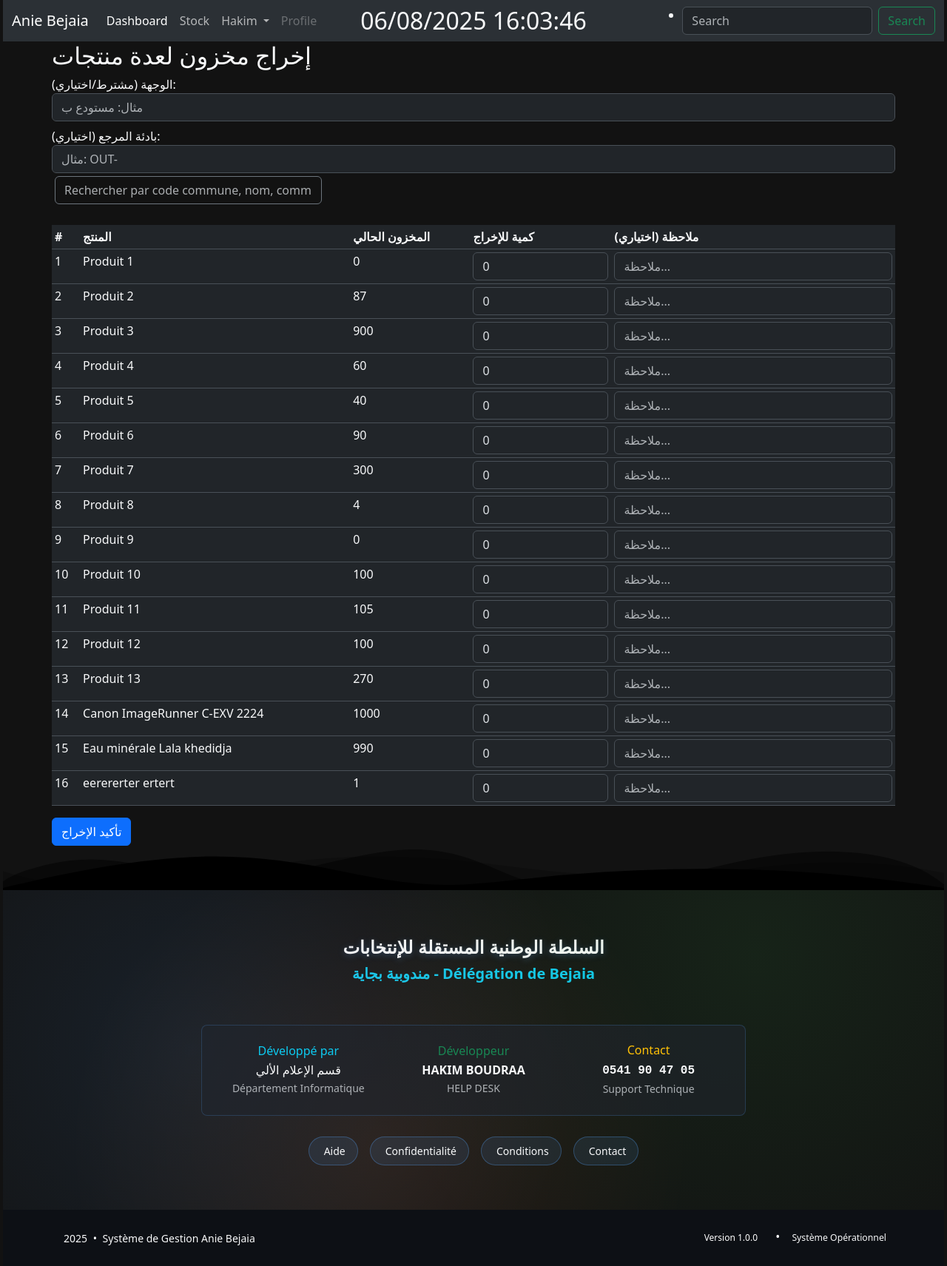
After one commit to hboudraa/Invontary-master-user, a Django app: page /batch-sortie/ in a window 1280 px wide. The commit adds this page. Shown: the whole page at 74% size. Run offline with Django 5.2, Linux system fonts and the light colour scheme; a user stored in the database is signed in; data comes from the database, SQL or seed files in the repository; both versions use the stored data as it was after the commit.

Commit message:
More Options

```diff
--- a/INVENTORY/StockApp/forms.py
+++ b/INVENTORY/StockApp/forms.py
@@ -6,7 +6,6 @@ class ProductForm(forms.ModelForm):
     class Meta:
         model = Product
         fields = ['name', 'description', 'category', 'quantity', 'price', 'expiration_date']  # Define the fields you want in the form
-        fields = ['name', 'description', 'category', 'quantity', 'price']  # Define the fields you want in the form
 
     def __init__(self, *args, **kwargs):
         super(ProductForm, self).__init__(*args, **kwargs)
--- /dev/null
+++ b/INVENTORY/StockApp/templates/batch_sortie.html
@@ -0,0 +1,69 @@
+{% extends 'base.html' %}
+{% block content %}
+<h2>إخراج مخزون لعدة منتجات</h2>
+<form method="post">
+  {% csrf_token %}
+
+  <div>
+    <label for="destination">الوجهة (مشترط/اختياري):</label>
+    <input type="text" id="destination" name="destination" class="form-control" placeholder="مثال: مستودع ب">
+  </div>
+  <div class="mt-2">
+    <label for="number_prefix">بادئة المرجع (اختياري):</label>
+    <input type="text" id="number_prefix" name="number_prefix" class="form-control" placeholder="مثال: OUT-">
+  </div>
+<!-- Search and Filter Section -->
+    <div class="glass-card hover-lift p-1 mb-4">
+        <div class="row align-items-center">
+            <div class="col-md-4">
+                    <input type="text" id="searchInput" class="form-control bg-transparent border-secondary text-light"
+                           placeholder="Rechercher par code commune, nom, commune..."
+                           >
+            </div>
+        </div>
+    </div>
+  <table class="table table-sm mt-3" id="multySort">
+    <thead>
+      <tr>
+        <th>#</th>
+        <th>المنتج</th>
+        <th>المخزون الحالي</th>
+        <th>كمية للإخراج</th>
+        <th>ملاحظة (اختياري)</th>
+      </tr>
+    </thead>
+    <tbody>
+      {% for product in products %}
+      <tr>
+        <td>{{ product.id }}</td>
+        <td>{{ product.name }}</td>
+        <td>{{ product.quantity }}</td>
+        <td>
+          <input type="number" min="0" max="{{ product.quantity }}" class="form-control" name="qty_{{ product.id }}" value="0" />
+        </td>
+        <td>
+          <input type="text" class="form-control" name="obs_{{ product.id }}" placeholder="ملاحظة..." />
+        </td>
+      </tr>
+      {% endfor %}
+    </tbody>
+  </table>
+
+  <button type="submit" class="btn btn-primary">تأكيد الإخراج</button>
+</form>
+
+<script>
+// Search functionality
+    const searchInput = document.getElementById('searchInput');
+    searchInput.addEventListener('input', function() {
+        const filter = this.value.toLowerCase();
+        const rows = document.querySelectorAll('#multySort tbody tr');
+
+        rows.forEach(function(row) {
+            const text = row.textContent.toLowerCase();
+            row.style.display = text.includes(filter) ? '' : 'none';
+        });
+    });
+
+</script>
+{% endblock %}
--- a/INVENTORY/StockApp/templates/list_products.html
+++ b/INVENTORY/StockApp/templates/list_products.html
@@ -150,6 +150,8 @@
 <div class="d-grid gap-2 d-md-flex justify-content-md-end">
   <a href="{% url 'product:export_products_to_excel' %}" class="btn btn-primary">Export to Excel</a>
   <a href="{% url 'product:add-product' %}" class="btn btn-primary">Ajouter un Produit</a>
+  <a href="{% url 'product:batch_sortie' %}" class="btn btn-warning">Sortie plusieurs produits</a>
+
 </div>
 <script>
   // Search functionality
--- a/INVENTORY/StockApp/urls.py
+++ b/INVENTORY/StockApp/urls.py
@@ -13,6 +13,17 @@ urlpatterns = [
 
     path('AddStockSortie/<int:id>/', views.add_sortie, name='AddStockSortie'),
     path('fiche-stock-sort/<int:pk>', views.fiche_stock_sortie, name='fiche_stock_sort'),
+    path('batch-sortie/', views.batch_sortie, name='batch_sortie'),
+    path('batch-pdf/', views.batch_pdf_arabic, name='batch_pdf'),
+
+
+
+    path('bon_livraison_arabic/<int:fiche_id>/', views.bon_livraison_arabic, name='bon_livraison_arabic'),
+    path('bon_livraison/<int:fiche_id>/', views.bon_livraison_arabic, name='bon_livraison'),
+
+    # Option 2: Without parameter (gets latest or from query string)
+
+    # Simple version
 
     path('demander/<int:id>/', views.demand, name='demander'),
     path('demand/<int:demand_id>/<str:status>/', views.update_demand_status, name='update_demand_status'),
--- a/INVENTORY/StockApp/views.py
+++ b/INVENTORY/StockApp/views.py
@@ -1,3 +1,5 @@
+import os
+from django.conf import settings
 import openpyxl
 from django.contrib.auth.decorators import login_required
 from django.core.paginator import Paginator
@@ -8,8 +10,20 @@ from django.contrib import messages
 from .forms import ProductForm, EnterForm, DemandClassForm, SortieForm
 from .models import *
 from django.contrib.admin.views.decorators import staff_member_required
+from django.db import transaction
+from django.urls import reverse
 
-
+import arabic_reshaper
+from bidi.algorithm import get_display
+from reportlab.pdfgen import canvas
+from reportlab.lib.pagesizes import A4
+from reportlab.lib import colors
+from reportlab.lib.styles import getSampleStyleSheet, ParagraphStyle
+from reportlab.platypus import SimpleDocTemplate, Table, TableStyle, Paragraph, Spacer
+from reportlab.lib.units import inch
+from reportlab.pdfbase import pdfmetrics
+from reportlab.pdfbase.ttfonts import TTFont
+from io import BytesIO
 from django.utils import timezone
 from openpyxl.styles import Font, Alignment, PatternFill, Border, Side
 from openpyxl.utils import get_column_letter
@@ -105,6 +119,51 @@ def add_sortie(request, id):
         return render(request, 'add-stock-sortie.html', {'form_sortie':form_sortie})
     messages.error(request, "❌ You must be logged in to add a product.")
     return redirect('accounts:login')  # توجيه المستخدم إلى صفحة تسجيل الدخول
+
+
+
+@login_required
+def batch_sortie(request):
+    products = Product.objects.all().order_by('id')
+
+    if request.method == "POST":
+        destination = request.POST.get("destination", "").strip()
+        number_prefix = request.POST.get("number_prefix", "")
+        created_ids = []  # لتخزين IDs سجلات FicheStockSortie
+
+        with transaction.atomic():
+            for product in products:
+                qty_raw = request.POST.get(f"qty_{product.id}", "").strip()
+                if not qty_raw:
+                    continue
+                try:
+                    qty = int(qty_raw)
+                except ValueError:
+                    continue
+
+                if qty <= 0 or qty > product.quantity:
+                    continue
+
+                fiche = FicheStockSortie.objects.create(
+                    user=request.user,
+                    name_fiche=product,
+                    number=f"{number_prefix}-{product.id}",
+                    destination=destination or "غير محدد",
+                    quantity=qty,
+                    observation=request.POST.get(f"obs_{product.id}", "").strip()
+                )
+                created_ids.append(fiche.id)
+
+        if created_ids:
+            # نخزن IDs في الـ session
+            request.session['last_batch_ids'] = created_ids
+            return redirect(reverse('product:batch_pdf'))
+        else:
+            messages.info(request, "لم يتم إخراج أي منتج.")
+            return redirect('product:batch_sortie')
+
+    return render(request, 'batch_sortie.html', {'products': products})
+
 
 def fiche_stock_sortie(request, pk):
     item = get_object_or_404(Product, pk=pk)
@@ -587,3 +646,264 @@ def clean_html(text):
         return ""
     clean = re.compile('<.*?>')
     return re.sub(clean, '', text).strip()
+
+# ضع هنا مسار الخطوط في مشروعك
+
+ARABIC_FONT_PATH = os.path.join(settings.BASE_DIR, "static", "fonts", "NotoSansArabic-Regular.ttf")
+ARABIC_BOLD_FONT_PATH = os.path.join(settings.BASE_DIR, "static", "fonts", "NotoSansArabic-Bold.ttf")
+
+
+def process_arabic_text(text):
+    if not text:
+        return ""
+    reshaped = arabic_reshaper.reshape(str(text))
+    return get_display(reshaped)
+
+def register_arabic_fonts():
+    """
+    Register Arabic fonts for ReportLab. Adjust paths above.
+    Returns True if success, False otherwise.
+    """
+    try:
+        pdfmetrics.registerFont(TTFont('Arabic', ARABIC_FONT_PATH))
+        pdfmetrics.registerFont(TTFont('Arabic-Bold', ARABIC_BOLD_FONT_PATH))
+        return True
+    except Exception as e:
+        # طباعة لغايات الديباغ فقط
+        print("Arabic font registration failed:", e)
+        return False
+
+
+@login_required
+def batch_pdf_arabic(request):
+    """
+    Generate a single Arabic PDF summarizing a batch of FicheStockSortie records.
+    Expects list of fiche IDs in session under 'last_batch_ids' (as set by batch_sortie view).
+    """
+    from .models import FicheStockSortie  # local import to avoid circular issues
+
+    fiche_ids = request.session.get('last_batch_ids', [])
+    if not fiche_ids:
+        return HttpResponse(process_arabic_text("لا يوجد بيانات لاستخراجها."), status=400)
+
+    fiches = FicheStockSortie.objects.filter(id__in=fiche_ids).order_by('date')
+
+    has_arabic = register_arabic_fonts()
+
+    buffer = BytesIO()
+    doc = SimpleDocTemplate(buffer, pagesize=A4, rightMargin=36, leftMargin=36, topMargin=36, bottomMargin=36)
+    elements = []
+    styles = getSampleStyleSheet()
+
+    # Arabic styles (use registered font names if available)
+    if has_arabic:
+        title_style = ParagraphStyle('title', parent=styles['Heading1'], fontName='Arabic-Bold', fontSize=16, alignment=1)
+        normal_r = ParagraphStyle('normal_r', parent=styles['Normal'], fontName='Arabic', fontSize=11, alignment=2)  # right-aligned
+        header_r = ParagraphStyle('header_r', parent=styles['Normal'], fontName='Arabic-Bold', fontSize=12, alignment=2)
+    else:
+        title_style = ParagraphStyle('title', parent=styles['Heading1'], fontSize=16, alignment=1)
+        normal_r = ParagraphStyle('normal_r', parent=styles['Normal'], fontSize=11, alignment=2)
+        header_r = ParagraphStyle('header_r', parent=styles['Normal'], fontSize=12, alignment=2)
+
+    # Document header (Arabic organization lines)
+    elements.append(Paragraph(process_arabic_text("السّلطة الوطنية المستقلة للانتخابات"), title_style))
+    elements.append(Paragraph(process_arabic_text("المندوبية الولائية لولاية بجاية"), title_style))
+    elements.append(Spacer(1, 8))
+    elements.append(Paragraph(process_arabic_text("تقرير دفعة سندات إخراج المخزون"), header_r))
+    elements.append(Spacer(1, 12))
+
+    # Build table header (Arabic labels, keep content cells processed for RTL)
+    table_data = [
+        [
+            process_arabic_text('التاريخ'),
+            process_arabic_text('الوجهة'),
+            process_arabic_text('الكمية'),
+            process_arabic_text('اسم المنتج'),
+            process_arabic_text('الرقم')
+        ]
+    ]
+
+    # Fill rows: we'll prepare Arabic-processed strings for each cell where appropriate
+    for f in fiches:
+        date_str = f.date.strftime('%Y/%m/%d %H:%M')
+        # process Arabic text for product name and destination (if present)
+        prod_name = process_arabic_text(f.name_fiche.name)
+        dest = process_arabic_text(f.destination or "غير محدد")
+        num = process_arabic_text(f.number)
+        qty = str(f.quantity)
+        # For RTL table appearance, keep order of cells as in header but we will set alignment to RIGHT
+        table_data.append([date_str, dest, qty, prod_name, num])
+
+    # Build table with column widths (adjust as needed)
+    col_widths = [100, 140, 60, 150, 100]  # in points (approx)
+    table = Table(table_data, colWidths=col_widths, hAlign='RIGHT')
+
+    # Table style: header background, right alignment, fonts use Arabic if available
+    tbl_style = TableStyle([
+        ('BACKGROUND', (0, 0), (-1, 0), colors.HexColor('#0b5ed7')),
+        ('TEXTCOLOR', (0, 0), (-1, 0), colors.white),
+        ('ALIGN', (0, 0), (-1, -1), 'RIGHT'),
+        ('VALIGN', (0, 0), (-1, -1), 'MIDDLE'),
+        ('FONTNAME', (0, 0), (-1, 0), 'Arabic-Bold' if has_arabic else 'Helvetica-Bold'),
+        ('FONTNAME', (0, 1), (-1, -1), 'Arabic' if has_arabic else 'Helvetica'),
+        ('FONTSIZE', (0, 0), (-1, -1), 10),
+        ('GRID', (0,0), (-1,-1), 0.5, colors.grey),
+        ('ROWBACKGROUNDS', (0,1), (-1,-1), [colors.whitesmoke, colors.beige]),
+    ])
+    table.setStyle(tbl_style)
+    elements.append(table)
+    elements.append(Spacer(1, 12))
+
+    # Optionally, include per-fiche detailed block (observations) below
+    for f in fiches:
+        if f.observation:
+            clean_obs = re.sub('<.*?>', '', f.observation)
+            elements.append(Paragraph(process_arabic_text(f"ملاحظات حول السند {f.number}:"), header_r))
+            elements.append(Paragraph(process_arabic_text(clean_obs), normal_r))
+            elements.append(Spacer(1, 8))
+
+    # Footer / signature area
+    footer_table = Table([
+        [process_arabic_text('توقيع المسؤول:'), ''],
+        [process_arabic_text('التاريخ والتوقيع:'), '']
+    ], colWidths=[200, 200], hAlign='RIGHT')
+    footer_table.setStyle(TableStyle([
+        ('ALIGN', (0,0), (-1,-1), 'RIGHT'),
+        ('FONTNAME', (0,0), (-1,-1), 'Arabic' if has_arabic else 'Helvetica'),
+        ('FONTSIZE', (0,0), (-1,-1), 11),
+        ('LINEBELOW', (1,0), (1,0), 0.5, colors.black),
+        ('LINEBELOW', (1,1), (1,1), 0.5, colors.black),
+    ]))
+    elements.append(Spacer(1, 20))
+    elements.append(footer_table)
+
+    # Build and return PDF
+    doc.build(elements)
+    pdf_value = buffer.getvalue()
+    buffer.close()
+
+    response = HttpResponse(content_type='application/pdf')
+    response['Content-Disposition'] = 'attachment; filename="batch_bon_livraison.pdf"'
+    response.write(pdf_value)
+    return response
+
+
+def bon_livraison_arabic(request, fiche_id=None):
+    """
+    Generate Arabic PDF for a FicheStockSortie (or similar model).
+    Requires: FicheStockSortie model imported where appropriate.
+    """
+    # استبدل الاستدعاء التالي بما يناسب مشروعك
+    from .models import FicheStockSortie  # ضع import هنا لتجنب circular imports
+
+    if fiche_id:
+        fiche = get_object_or_404(FicheStockSortie, id=fiche_id)
+    else:
+        try:
+            fiche = FicheStockSortie.objects.latest('date')
+        except FicheStockSortie.DoesNotExist:
+            return HttpResponse("لم يتم العثور على سند تسليم", status=404)
+
+    has_arabic = register_arabic_fonts()
+
+    buffer = BytesIO()
+    doc = SimpleDocTemplate(buffer, pagesize=A4, rightMargin=36, leftMargin=36, topMargin=36, bottomMargin=36)
+    elements = []
+    styles = getSampleStyleSheet()
+
+    # إنشاء أنماط عربية
+    if has_arabic:
+        arabic_style = ParagraphStyle('Arabic', parent=styles['Normal'], fontName='Arabic', fontSize=12, alignment=2)
+        arabic_bold = ParagraphStyle('ArabicBold', parent=styles['Heading2'], fontName='Arabic-Bold', fontSize=14, alignment=1)
+    else:
+        arabic_style = ParagraphStyle('Arabic', parent=styles['Normal'], fontSize=12, alignment=2)
+        arabic_bold = ParagraphStyle('ArabicBold', parent=styles['Heading2'], fontSize=14, alignment=1)
+
+    # Header / Title
+    elements.append(Paragraph(process_arabic_text("السّلطة الوطنية المستقلة للانتخابات"), arabic_bold))
+    elements.append(Paragraph(process_arabic_text("المندوبية الولائية لولاية بجاية"), arabic_bold))
+    elements.append(Spacer(1, 12))
+    elements.append(Paragraph(process_arabic_text(f"سند تسليم رقم {fiche.number}"), arabic_bold))
+    elements.append(Spacer(1, 16))
+
+    # Date / meta table (Right label, Left value)
+    date_info = [
+        [fiche.date.strftime('%Y/%m/%d - %H:%M'), process_arabic_text('تاريخ الإنشاء:')],
+        [fiche.user.username if fiche.user else 'غير محدد', process_arabic_text('المستخدم:')],
+        [process_arabic_text(fiche.destination or ''), process_arabic_text('الوجهة:')],
+    ]
+    date_table = Table(date_info, colWidths=[2.2 * inch, 3.8 * inch])
+    date_table.setStyle(TableStyle([
+        ('ALIGN', (0, 0), (-1, -1), 'RIGHT'),
+        ('FONTNAME', (0, 0), (0, -1), 'Arabic-Bold' if has_arabic else 'Helvetica-Bold'),
+        ('FONTNAME', (1, 0), (1, -1), 'Arabic' if has_arabic else 'Helvetica'),
+        ('FONTSIZE', (0, 0), (-1, -1), 11),
+        ('VALIGN', (0, 0), (-1, -1), 'MIDDLE'),
+        ('GRID', (0, 0), (-1, -1), 0.5, colors.lightgrey)
+    ]))
+    elements.append(date_table)
+    elements.append(Spacer(1, 16))
+
+    # Products table header + data
+    product_details = [
+        [
+            process_arabic_text('اسم المنتج'),
+            process_arabic_text('الكمية المخرجة'),
+            process_arabic_text('المخزون المتبقي'),
+            process_arabic_text('السعر')
+        ],
+        [
+            process_arabic_text(fiche.name_fiche.name),
+            str(fiche.quantity),
+            str(fiche.name_fiche.quantity),
+            f"{getattr(fiche.name_fiche, 'price', 'غير محدد')}"
+        ]
+    ]
+    product_table = Table(product_details, colWidths=[2.5*inch, 1*inch, 1*inch, 1.2*inch])
+    product_table.setStyle(TableStyle([
+        ('BACKGROUND', (0, 0), (-1, 0), colors.HexColor('#0b5ed7')),  # header color
+        ('TEXTCOLOR', (0, 0), (-1, 0), colors.white),
+        ('ALIGN', (0, 0), (-1, -1), 'CENTER'),
+        ('FONTNAME', (0, 0), (-1, 0), 'Arabic-Bold' if has_arabic else 'Helvetica-Bold'),
+        ('FONTNAME', (0, 1), (-1, -1), 'Arabic' if has_arabic else 'Helvetica'),
+        ('FONTSIZE', (0, 0), (-1, -1), 11),
+        ('ROWBACKGROUNDS', (0,1), (-1,-1), [colors.whitesmoke, colors.beige]),
+        ('GRID', (0,0), (-1,-1), 0.5, colors.black)
+    ]))
+    elements.append(product_table)
+    elements.append(Spacer(1, 12))
+
+    # Observations
+    if fiche.observation:
+        import re
+        clean_obs = re.sub('<.*?>', '', fiche.observation)
+        elements.append(Paragraph(process_arabic_text("ملاحظات"), arabic_bold))
+        elements.append(Spacer(1, 6))
+        elements.append(Paragraph(process_arabic_text(clean_obs), arabic_style))
+        elements.append(Spacer(1, 12))
+
+    # Footer (signature)
+    footer_data = [
+        [process_arabic_text('توقيع المسؤول:'), ''],
+        [process_arabic_text('التاريخ والتوقيع:'), '']
+    ]
+    footer_table = Table(footer_data, colWidths=[2.2*inch, 3.8*inch])
+    footer_table.setStyle(TableStyle([
+        ('ALIGN', (0, 0), (-1, -1), 'RIGHT'),
+        ('FONTNAME', (0, 0), (-1, -1), 'Arabic' if has_arabic else 'Helvetica'),
+        ('FONTSIZE', (0, 0), (-1, -1), 11),
+        ('LINEBELOW', (1, 0), (1, 0), 0.5, colors.black),
+        ('LINEBELOW', (1, 1), (1, 1), 0.5, colors.black),
+    ]))
+    elements.append(Spacer(1, 20))
+    elements.append(footer_table)
+
+    # Build document
+    doc.build(elements)
+    pdf = buffer.getvalue()
+    buffer.close()
+
+    response = HttpResponse(content_type='application/pdf')
+    response['Content-Disposition'] = f'attachment; filename="bon_livraison_{fiche.number}.pdf"'
+    response.write(pdf)
+    return response
```
Also changed, not shown: INVENTORY/StockApp/templates/add_product.html (+0 -7 lines), INVENTORY/StockApp/templates/ficheStockSort.html (+8 -0 lines), INVENTORY/db.sqlite3, INVENTORY/static/fonts/NotoSansArabic-Bold.ttf (added), INVENTORY/static/fonts/NotoSansArabic-Regular.ttf (added).
